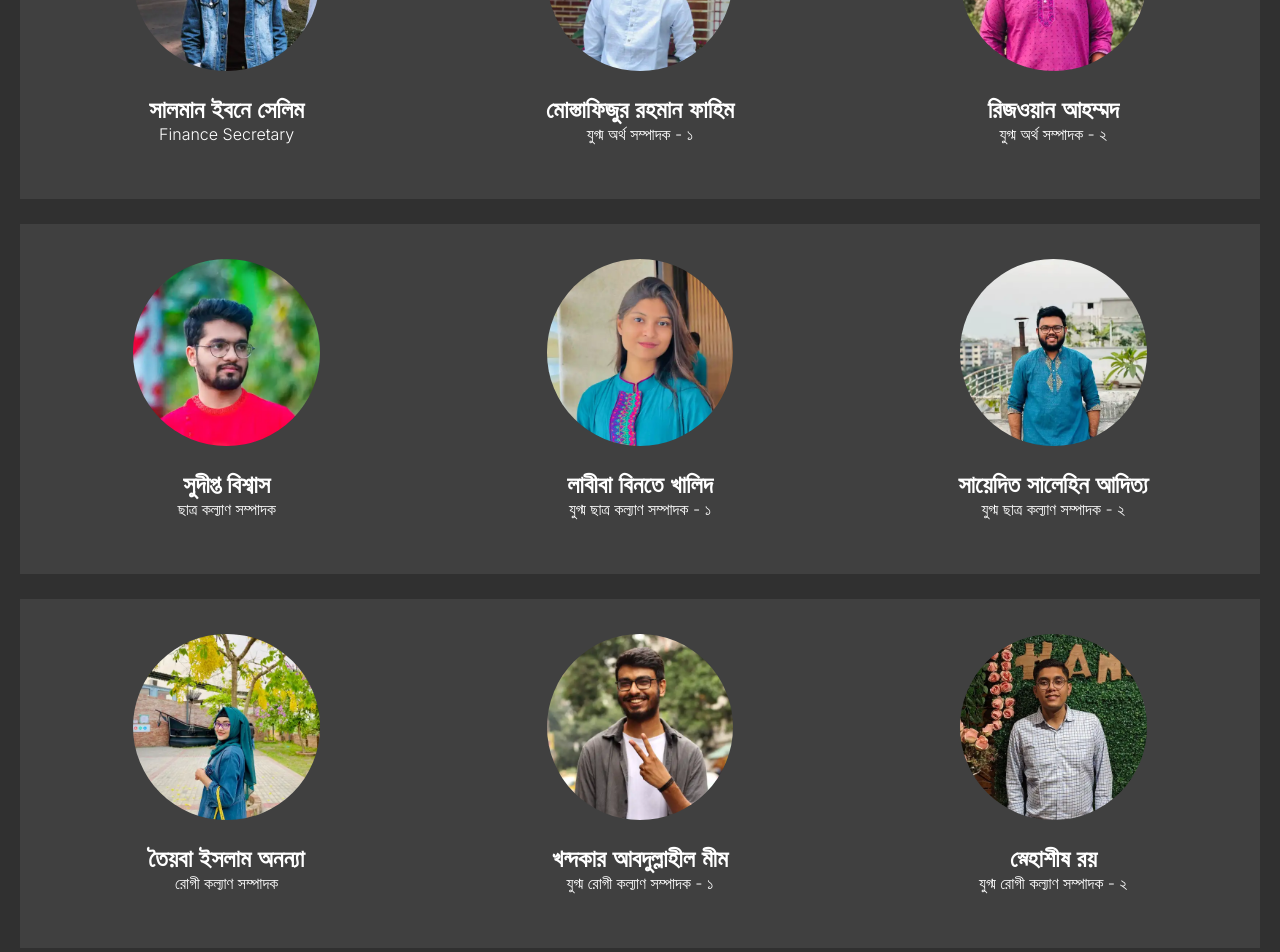
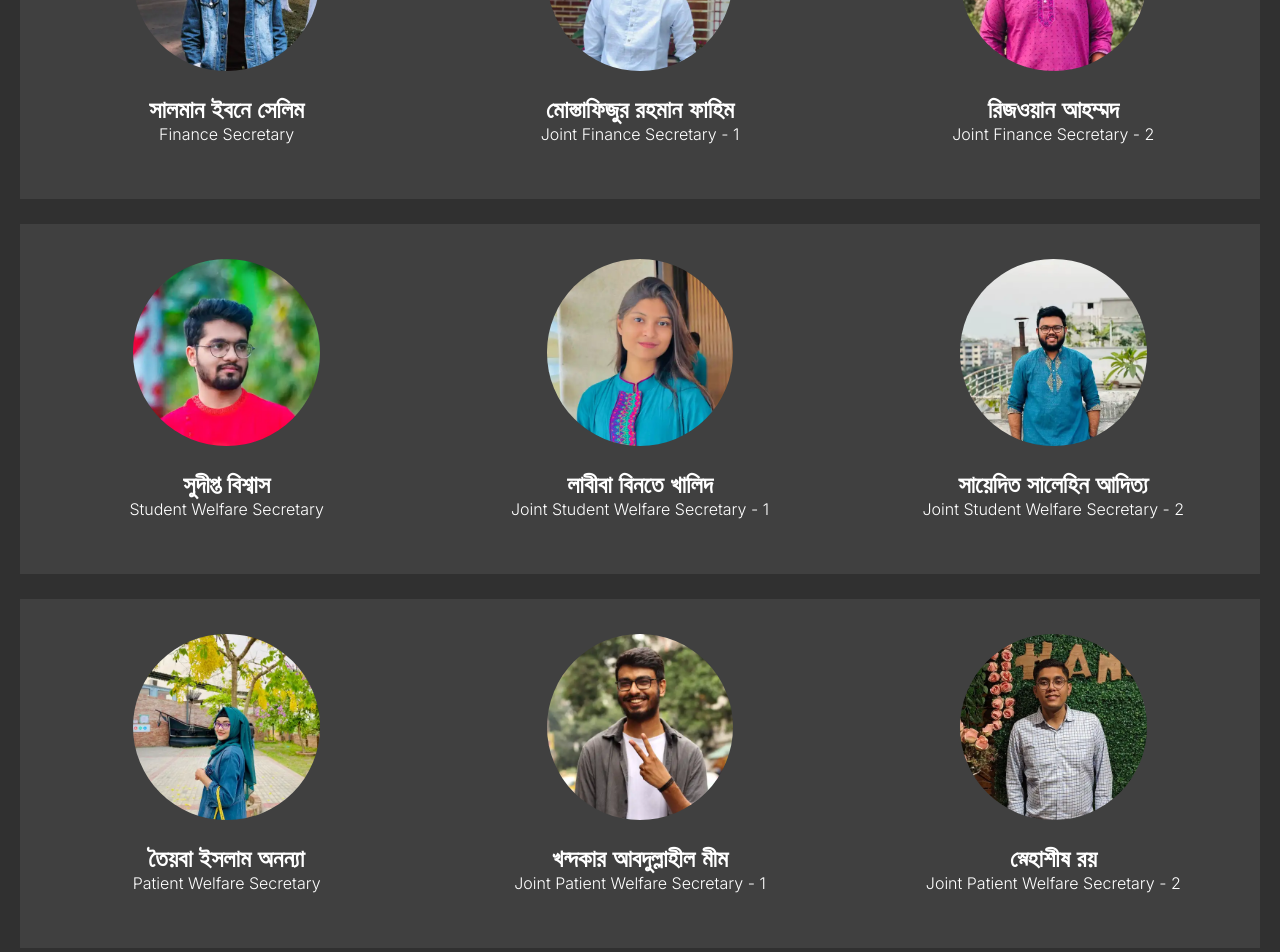
Before and after one commit to moyshik7/sbmcu, a Next.js app: page /panel in a window 1280 px wide. Shown: the part 1000-1952 px from the top of the page. Built offline with nearby package versions, Linux system fonts and the light colour scheme; a web font is replaced by a local one.

Commit message:
Update panel.tsx

```diff
--- a/pages/panel.tsx
+++ b/pages/panel.tsx
@@ -88,13 +88,13 @@ const HomePage = () => {
                 <div className={`${styles.panel} ${styles.bg_gray}`}>
                     <img src="/pfp/pfp-011.webp" alt="picture of " />
                     <h2>মোস্তাফিজুর রহমান ফাহিম</h2>
-                    <p>যুগ্ম অর্থ সম্পাদক - ১</p>
+                    <p>Joint Finance Secretary - 1</p>
                     <br />
                 </div>
                 <div className={`${styles.panel} ${styles.bg_gray}`}>
                     <img src="/pfp/pfp-004.webp" alt="picture of vice president" />
                     <h2>রিজওয়ান আহম্মদ</h2>
-                    <p>যুগ্ম অর্থ সম্পাদক - ২</p>
+                    <p>Joint Finance Secretary - 2</p>
                     <br />
                 </div>
             </div>
@@ -103,19 +103,19 @@ const HomePage = () => {
                 <div className={`${styles.panel} ${styles.bg_gray}`}>
                     <img src="/pfp/pfp-008.webp" alt="picture of " />
                     <h2>সুদীপ্ত বিশ্বাস</h2>
-                    <p>ছাত্র কল্যাণ সম্পাদক</p>
+                    <p>Student Welfare Secretary</p>
                     <br />
                 </div>
                 <div className={`${styles.panel} ${styles.bg_gray}`}>
                     <img src="/pfp/pfp-007.webp" alt="picture of " />
                     <h2>লাবীবা বিনতে খালিদ</h2>
-                    <p>যুগ্ম ছাত্র কল্যাণ সম্পাদক - ১</p>
+                    <p>Joint Student Welfare Secretary - 1</p>
                     <br />
                 </div>
                 <div className={`${styles.panel} ${styles.bg_gray}`}>
                     <img src="/pfp/pfp-012.webp" alt="picture of vice president" />
                     <h2>সায়েদিত সালেহিন আদিত্য</h2>
-                    <p>যুগ্ম ছাত্র কল্যাণ সম্পাদক - ২</p>
+                    <p>Joint Student Welfare Secretary - 2</p>
                     <br />
                 </div>
             </div>
@@ -124,19 +124,19 @@ const HomePage = () => {
                 <div className={`${styles.panel} ${styles.bg_gray}`}>
                     <img src="/pfp/pfp-017.webp" alt="picture of " />
                     <h2>তৈয়বা ইসলাম অনন্যা</h2>
-                    <p>রোগী কল্যাণ সম্পাদক</p>
+                    <p>Patient Welfare Secretary</p>
                     <br />
                 </div>
                 <div className={`${styles.panel} ${styles.bg_gray}`}>
                     <img src="/pfp/pfp-013.webp" alt="picture of " />
                     <h2>খন্দকার আবদুল্লাহীল মীম</h2>
-                    <p>যুগ্ম রোগী কল্যাণ সম্পাদক - ১</p>
+                    <p>Joint Patient Welfare Secretary - 1</p>
                     <br />
                 </div>
                 <div className={`${styles.panel} ${styles.bg_gray}`}>
                     <img src="/pfp/pfp-016.webp" alt="picture of vice president" />
                     <h2>স্নেহাশীষ রয়</h2>
-                    <p>যুগ্ম রোগী কল্যাণ সম্পাদক - ২</p>
+                    <p>Joint Patient Welfare Secretary - 2</p>
                     <br />
                 </div>
             </div>
```
